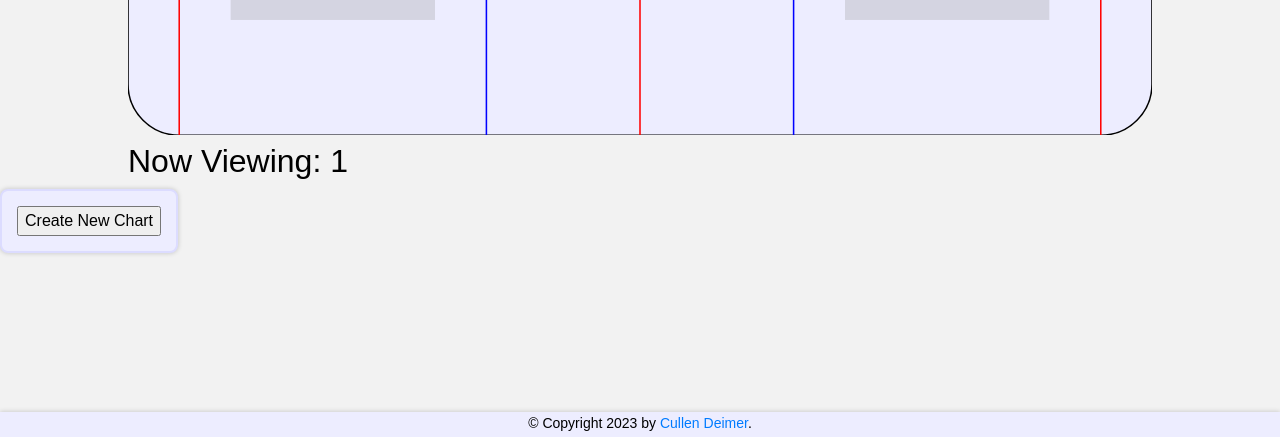
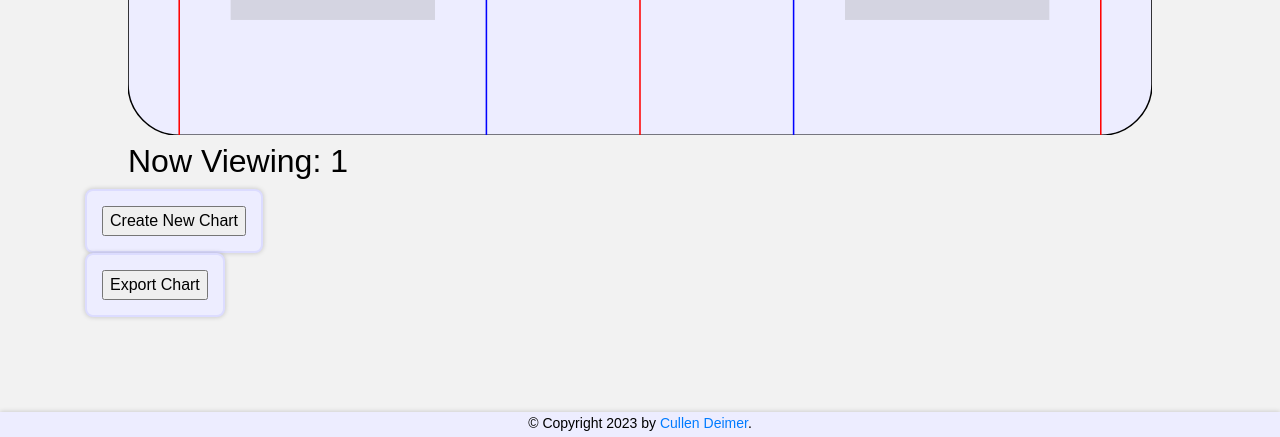
Before and after one commit to cdeimer/HockeyProject, a Flask app: template templates/view_chart.html in a window 1280 px wide. Shown: the part 363-800 px from the top of the page. Run offline with Flask 2, Linux system fonts and the light colour scheme; the template is opened without the code that fills it: most values are stand-ins (such as "Sample title", 1, 10 or a date in 2020); grey boxes are pictures that could not be loaded.

Commit message:
add image export functionality

```diff
--- a/app.py
+++ b/app.py
@@ -1,6 +1,9 @@
+import io
 import json
-from flask import Flask, render_template, request, redirect
+from flask import Flask, render_template, request, redirect, send_file
 from dao import get_chart_info, save_chart_dao
+
+from plot_export import plot_export
 
 app = Flask(__name__)
 
@@ -13,7 +16,7 @@ def index():
     return render_template('create_chart.html')
 
 @app.route('/chart/<int:chart_id>', methods=['GET'])
-def show_chart(chart_id):
+def show_chart(chart_id, image_binary=None):
     """
     Given a chart id, return the chart to the user
     """
@@ -25,7 +28,7 @@ def show_chart(chart_id):
     if coordinates:
         coordinates_list = json.loads(coordinates)
 
-    return render_template('view_chart.html', chart_id=chart_id, coordinates_list=coordinates_list, home_team=home_team, away_team=away_team)
+    return render_template('view_chart.html', chart_id=chart_id, coordinates_list=coordinates_list, home_team=home_team, away_team=away_team, image=image_binary)
 
 @app.route('/clear_chart', methods=['POST'])
 def clear_chart():
@@ -48,3 +51,16 @@ def save_chart():
     last_row_id = save_chart_dao(request.form)
 
     return redirect(f'/chart/{last_row_id}')
+
+@app.route('/export_chart', methods=['GET'])
+def export_chart():
+    chart_id = request.args.get('chart_id')
+    image_binary = plot_export(chart_id)
+
+    # send the image binary as a file to the client
+    return send_file(
+        io.BytesIO(image_binary.getvalue()),
+        mimetype='image/png',
+        as_attachment=True,
+        download_name=f'chart_{chart_id}.png'
+    )
--- a/templates/view_chart.html
+++ b/templates/view_chart.html
@@ -25,9 +25,17 @@
     <h2>Now Viewing: {{ chart_id }}</h2>
     {% endif %}
 </div>
-<div class="clear_chart">
-    <form action="/clear_chart" method="post">
-        <input type="submit" value="Create New Chart">
-    </form>
+<div class="container">
+    <div class="clear_chart">
+        <form action="/clear_chart" method="post">
+            <input type="submit" value="Create New Chart">
+        </form>
+    </div>
+    <div class="export_chart">
+        <form action="/export_chart" method="get">
+            <input type="hidden" name="chart_id" value="{{ chart_id }}">
+            <input type="submit" value="Export Chart">
+        </form>
+    </div>
 </div>
 {% endblock %}
```
Also changed, not shown: plot_export.py (added, +32 -0 lines).
